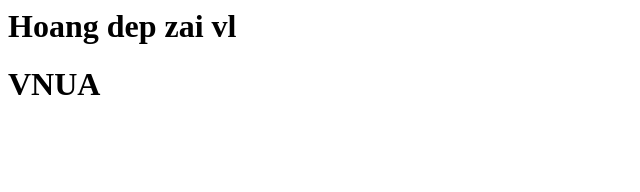
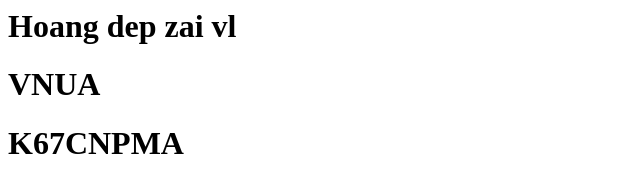
Before and after one commit to DuyHoang04/test, a plain HTML site: page index.html in a window 1280 px wide. Shown: the whole page, without its empty margins (0-640 px from the left). Drawn offline with Linux system fonts and the light colour scheme.

Commit message:
them the h1 o html

```diff
--- a/index.html
+++ b/index.html
@@ -1,2 +1,3 @@
 <h1>Hoang dep zai vl</h1>
 <h1>VNUA</h1>
+<h1>K67CNPMA</h1>
```
